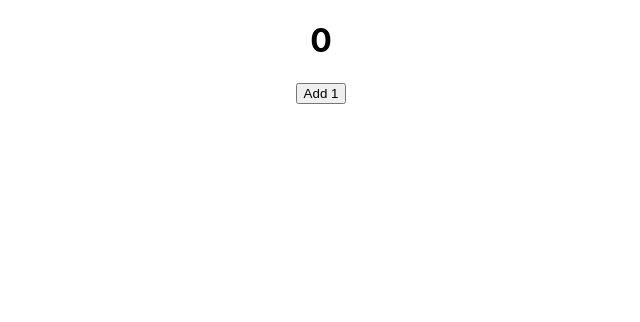
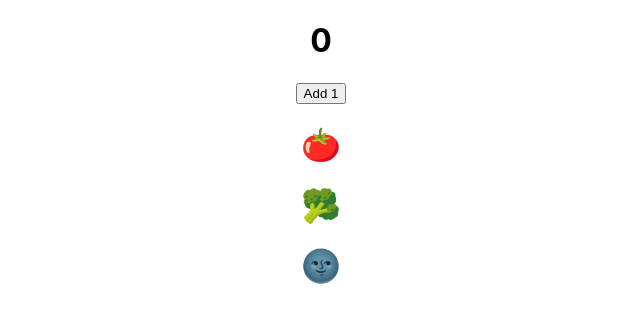
Before and after one commit to branaust/section32, a React (Create React App) app: page / in a window 1280 px wide. Shown: the top 322 px of the page, without its empty margins (319-959 px from the left). Built offline with nearby package versions, Linux system fonts and the light colour scheme.

Commit message:
Building a custom hook: useToggleState

```diff
--- a/src/App.js
+++ b/src/App.js
@@ -1,11 +1,13 @@
 import React from "react"
 import './App.css';
 import CounterHooks from './CounterHooks'
+import Toggler from './Toggler'
 
 function App() {
   return (
     <div className="App">
       <CounterHooks />
+      <Toggler />
     </div>
   );
 }
--- /dev/null
+++ b/src/Toggler.js
@@ -0,0 +1,19 @@
+import React from 'react'
+import useToggle from './hooks/useToggle'
+
+function Toggler() {
+    const [isTomato, toggleIsTomato] = useToggle(true)
+    const [isGreen, toggleIsGreen] = useToggle(true)
+    const [isSunny, toggleIsSunny] = useToggle(false)
+    return (
+        <div>
+            <h1 onClick={toggleIsTomato}>{isTomato ? "🍅" : "🥨"}</h1>
+            <h1 onClick={toggleIsGreen}>{isGreen ? "🥦" : "🔥"}</h1>
+            <h1 onClick={toggleIsSunny}>{isSunny ? "☀️" : "🌚"}</h1>
+        </div>
+    )
+}
+
+
+
+export default Toggler
--- /dev/null
+++ b/src/hooks/useToggle.js
@@ -0,0 +1,10 @@
+import { useState } from 'react'
+
+function useToggle(initialVal = false) {
+    const [state, setState] = useState(initialVal)
+    const toggle = () => {
+        setState(!state)
+    }
+    return [state, toggle]
+}
+export default useToggle
```
Also changed, not shown: 1 other file (tests, documents, lock files or other folders).
